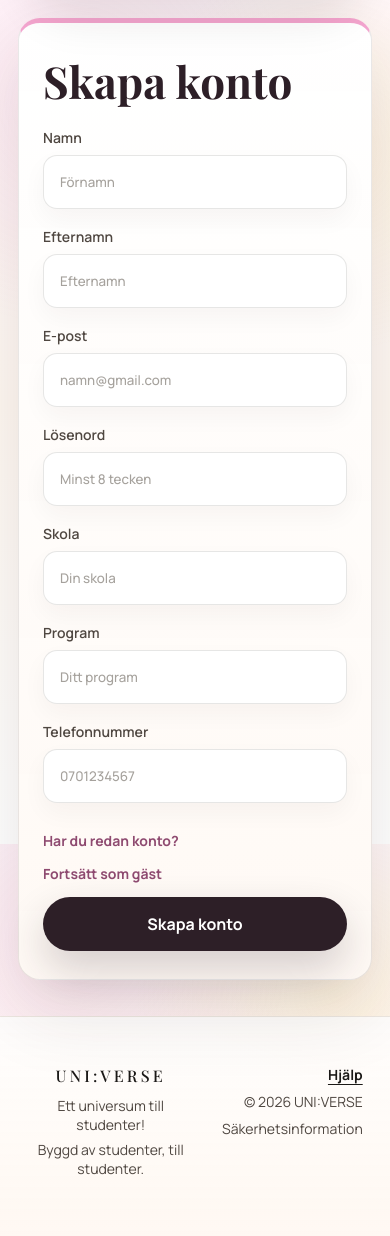
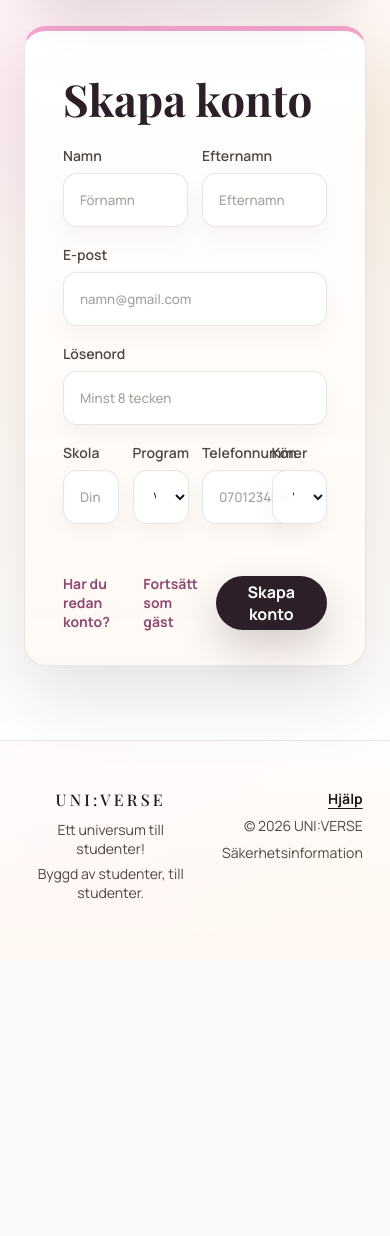
Before and after one commit to EmmaGeorge20/UNIVERSE.web, a Flask app: page /register in a window 390 px wide; the page is wider, and only the part inside the window is pictured. Shown: the part 118-1354 px from the top of that part. After the commit the page ends 1017 px from the top of that part, so only its background shows below. Run offline with Flask 3, Linux system fonts and the light colour scheme.

Commit message:
Små Justering

```diff
--- a/auth.py
+++ b/auth.py
@@ -79,6 +79,7 @@ def register():
            If failed, displays an error message.
     """
     error = None
+    programs = []
     if request.method == "POST":
         first_name = request.form["first_name"]
         last_name  = request.form["last_name"]
@@ -86,6 +87,7 @@ def register():
         school     = request.form["school"]
         program    = request.form["program"]
         phone      = request.form["phone"]
+        gender     = request.form.get("gender")
         password   = request.form["password"]
 
         if not valid_password(password):
@@ -114,4 +116,4 @@ def register():
                     print("Fel vid registrering:", e)
                     error = "Något gick fel, försök igen."
 
-    return render_template("register.html", error=error)
+    return render_template("register.html", error=error, programs=programs)
--- a/static/style.css
+++ b/static/style.css
@@ -1662,13 +1665,13 @@ select:focus,
 
 .register-field-grid {
  display: grid;
- grid-template-columns: repeat(6, minmax(0, 1fr));
+ grid-template-columns: repeat(8, minmax(0, 1fr));
  gap: 18px 14px;
 }
 
 
 .register-field-grid label {
- grid-column: span 3;
+ grid-column: span 4;
  min-width: 0;
  display: grid;
  gap: 8px;
@@ -1687,7 +1690,8 @@ select:focus,
 }
 
 
-.register-form input {
+.register-form input,
+.register-form select {
  width: 100%;
  min-height: 54px;
  min-width: 0;
@@ -1701,7 +1705,13 @@ select:focus,
 }
 
 
-.register-form input:focus {
+.register-form select {
+ cursor: pointer;
+}
+
+
+.register-form input:focus,
+.register-form select:focus {
  border-color: #f08cc2;
  box-shadow: 0 0 0 4px rgba(240, 140, 194, 0.15);
  outline: none;
@@ -1749,48 +1759,6 @@ select:focus,
  cursor: pointer;
  font: inherit;
  font-weight: 800;
-}
-
-
-@media (max-width: 880px) {
- .register-shell {
-   grid-template-columns: 1fr;
- }
-
-
- .register-intro {
-   min-height: auto;
- }
-}
-
-
-@media (max-width: 620px) {
- .register-page {
-   padding: 18px 18px 36px;
- }
-
- .register-form-card {
-   min-height: auto;
-   padding: 28px 24px;
- }
-
-
- .register-field-grid {
-   grid-template-columns: 1fr;
- }
-
- .register-field-grid label,
- .register-field-grid .compact,
- .register-field-grid .full {
-   grid-column: 1 / -1;
- }
-
-
- .register-form-heading,
- .register-actions {
-   flex-direction: column;
-   align-items: stretch;
- }
 }
 
 
--- a/templates/base.html
+++ b/templates/base.html
@@ -3,7 +3,7 @@
 <head>
     <meta charset="UTF-8">
     <meta name="viewport" content="width=device-width, initial-scale=1.0">
-    <link rel="stylesheet" href="{{ url_for('static', filename='style.css') }}?v=5">
+    <link rel="stylesheet" href="{{ url_for('static', filename='style.css') }}?v=6">
     {% block head%}{% endblock %}
 </head>
 
--- a/templates/register.html
+++ b/templates/register.html
@@ -58,12 +58,27 @@
 
                            <label class="compact">
                                <span>Program</span>
-                               <input type="text" name="program" placeholder="Ditt program" required>
+                               <select name="program" required>
+                                   <option value="" selected disabled>Välj program</option>
+                                   {% for program in programs %}
+                                   <option value="{{ program }}">{{ program }}</option>
+                                   {% endfor %}
+                               </select>
                            </label>
 
                            <label class="compact">
                             <span>Telefonnummer</span>
                             <input type="tel" name="phone" autocomplete="tel" placeholder="0701234567" required>
+                           </label>
+
+                           <label class="compact">
+                               <span>Kön</span>
+                               <select name="gender" required>
+                                   <option value="" selected disabled>Välj kön</option>
+                                   <option value="kille">Kille</option>
+                                   <option value="tjej">Tjej</option>
+                                   <option value="annat">Annat</option>
+                               </select>
                            </label>
                        </div>
 
```
Also changed, not shown: other parts of static/style.css (+45 -71 lines), templates/index.html (+11 -8 lines).
